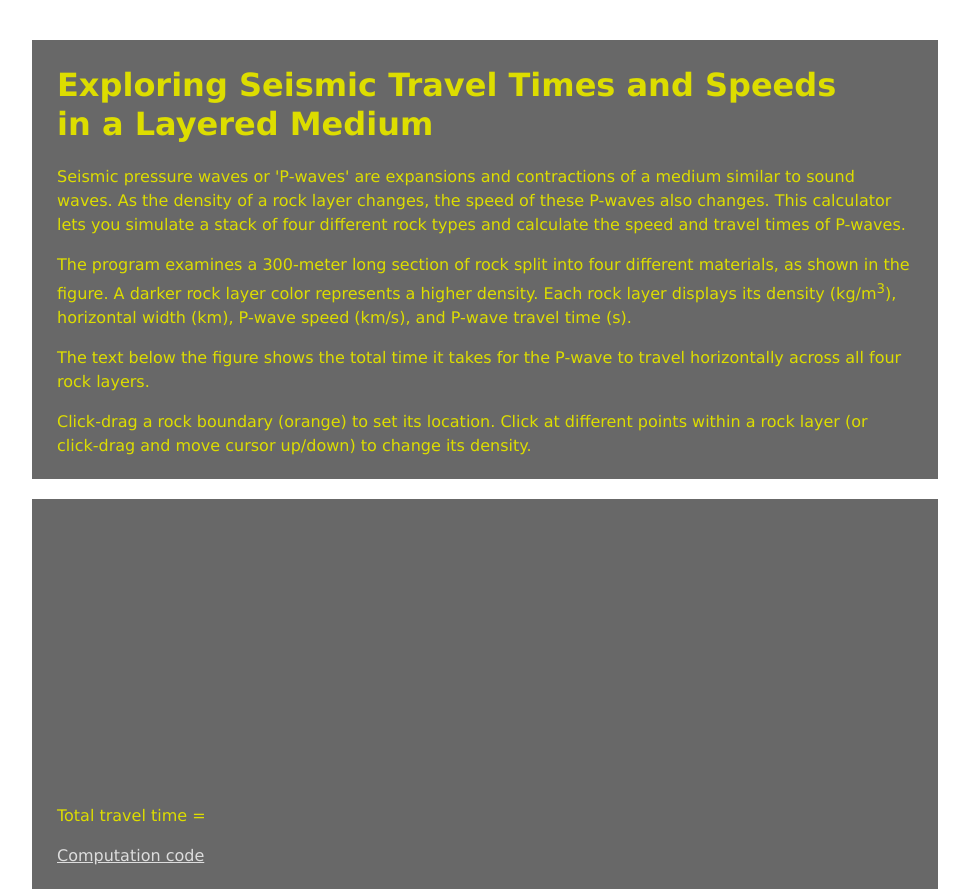
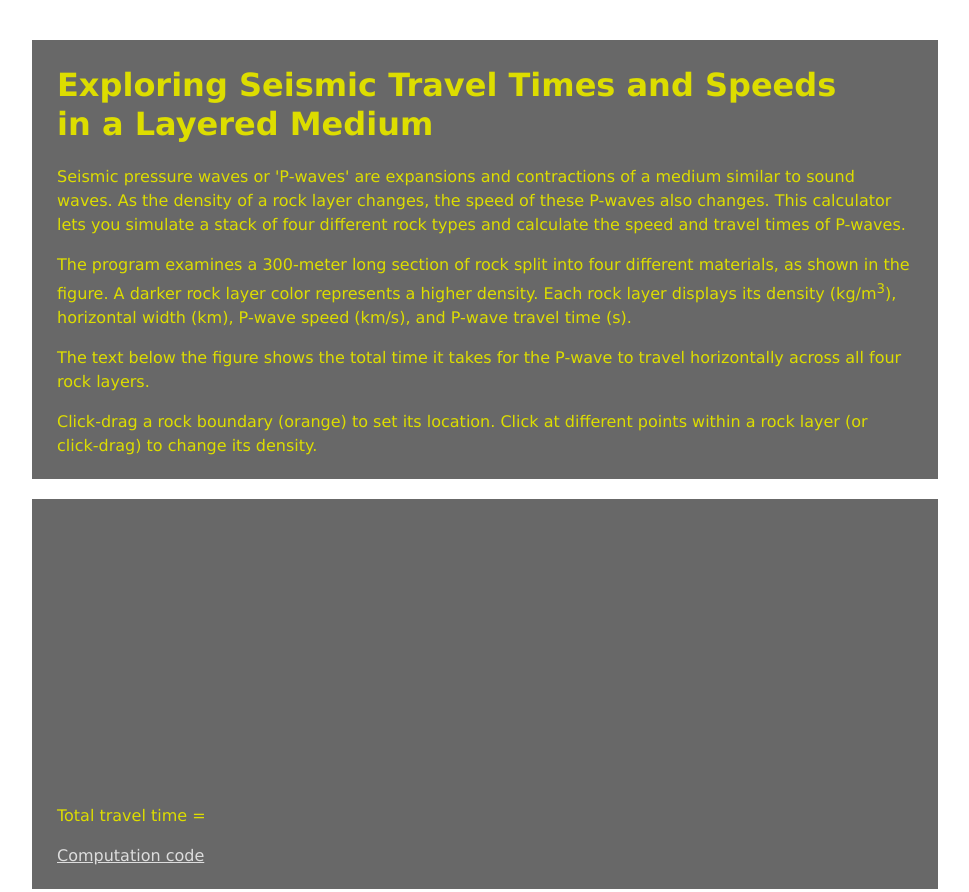
Before and after one commit to spacemath/seismic-travel, a plain HTML site: page index.html in a window 1280 px wide. Shown: the top 892 px of the page, without its empty margins (155-1124 px from the left). Drawn offline with Linux system fonts and the light colour scheme.

Commit message:
Change click-drag instructions

```diff
--- a/index.html
+++ b/index.html
@@ -33,7 +33,7 @@
 
 		<p>
 		Click-drag a rock boundary (orange) to set its location.
-		Click at different points within a rock layer (or click-drag and move cursor up/down) to change its density.
+		Click at different points within a rock layer (or click-drag) to change its density.
 		</p>
 
 		</div>
```
